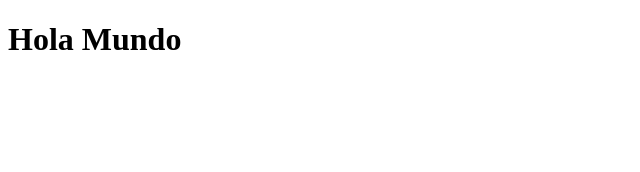
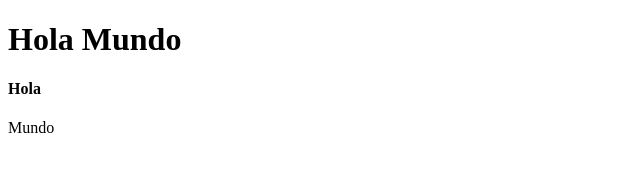
Before and after one commit to Aram08/Repositorio-de-git, a plain HTML site: page index.html in a window 1280 px wide. Shown: the whole page, without its empty margins (0-640 px from the left). Drawn offline with Linux system fonts and the light colour scheme.

Commit message:
Proyecto v 2.0

```diff
--- a/index.html
+++ b/index.html
@@ -9,5 +9,7 @@
 </head>
 <body>
     <h1>Hola Mundo</h1>
+    <h4>Hola</h4>
+    <p>Mundo</p>
 </body>
 </html>
```
